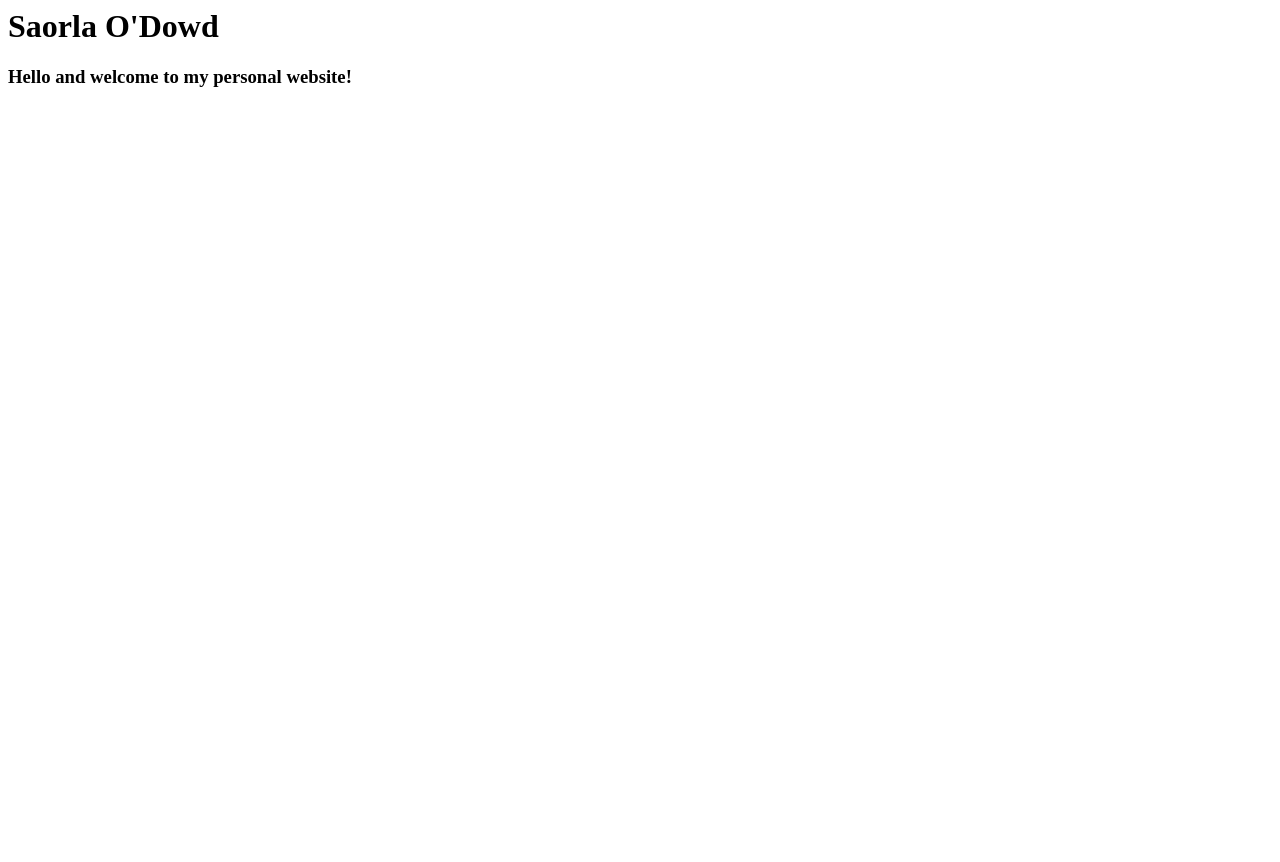
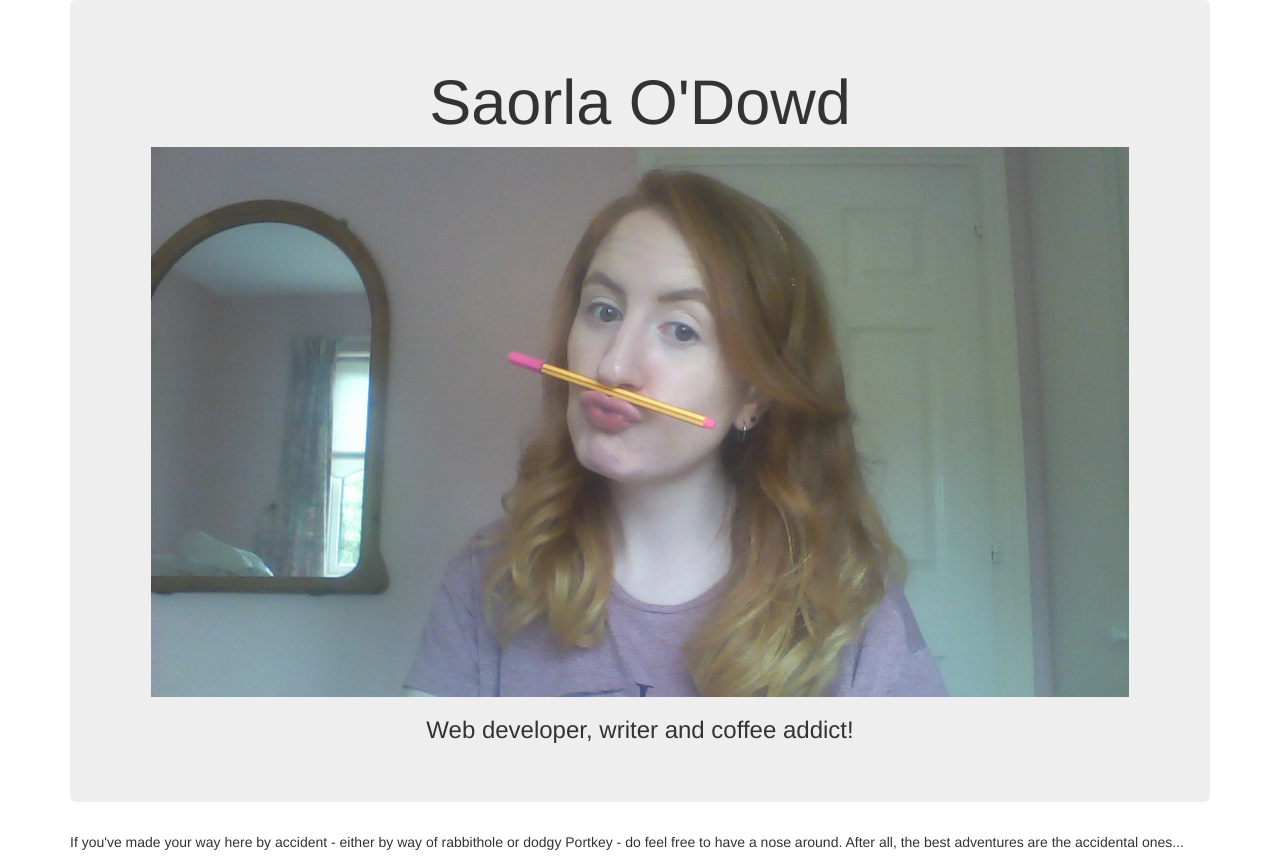
Before and after one commit to saorlaodowd/saorlaodowd.github.io, a plain HTML site: page index.html in a window 1280 px wide. Before the commit the page ends 800 px from the top, so only its background shows below. Drawn offline with nearby package versions, Linux system fonts and the light colour scheme.

Commit message:
Addition of Bootstrap, second css file and hero image

```diff
--- /dev/null
+++ b/css/saorla.css
@@ -0,0 +1,12 @@
+body{
+/*    background-color: burlywood;*/
+}
+
+.jumbotron{
+    text-align: center;
+}
+
+#hero_image{
+    height: 550px;
+    margin: auto;
+}
--- a/index.html
+++ b/index.html
@@ -1,3 +1,32 @@
-<h1>Saorla O'Dowd</h1>
+<!DOCTYPE html>
+<html>
+<head>
+    <title>Saorla O'Dowd</title>
+    <meta charset="utf-8">
+    <!--make responsive-->
+    <meta name="viewport" content="width=device-width, initial-scale=1">
+    <!--Bootstrap CSS-->
+    <link rel="stylesheet" href="https://maxcdn.bootstrapcdn.com/bootstrap/3.3.7/css/bootstrap.min.css">
+    <!--Additional CSS-->
+    <link rel="stylesheet" href="css/saorla.css">
+    <!-- jQuery library -->
+    <script src="https://ajax.googleapis.com/ajax/libs/jquery/3.1.1/jquery.min.js"></script>
+    <!-- Compiled JavaScript -->
+    <script src="https://maxcdn.bootstrapcdn.com/bootstrap/3.3.7/js/bootstrap.min.js"></script>
+</head>
 
-<h3>Hello and welcome to my personal website!</h3>
+<body>
+   <header>
+       <nav></nav>
+   </header>
+   <div class="container">
+   <div class="jumbotron">
+    <h1>Saorla O'Dowd</h1>
+    <img src="saorla_hero_image.JPG" class="img-responsive" id="hero_image" alt="Hero Image">
+    <h3>Web developer, writer and coffee addict!</h3>
+    </div>
+    <p>If you've made your way here by accident - either by way of rabbithole or dodgy Portkey - do feel free to have a nose around. After all, the best adventures are the accidental ones...</p>
+    </div>
+</body>
+
+</html>
```
Also changed, not shown: saorla_hero_image.JPG (added).
